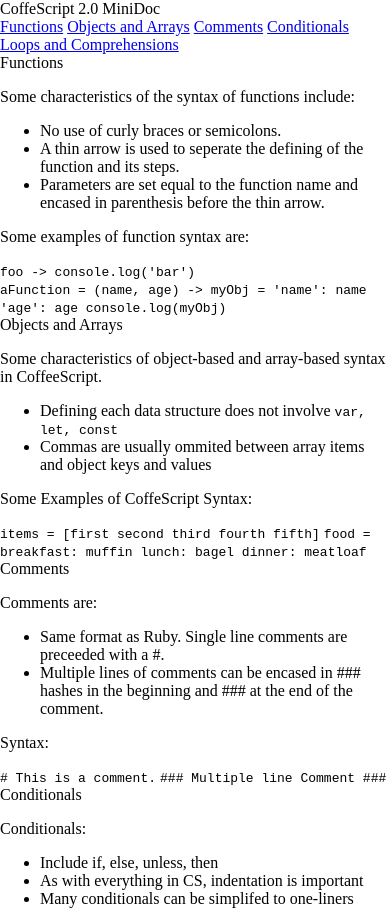
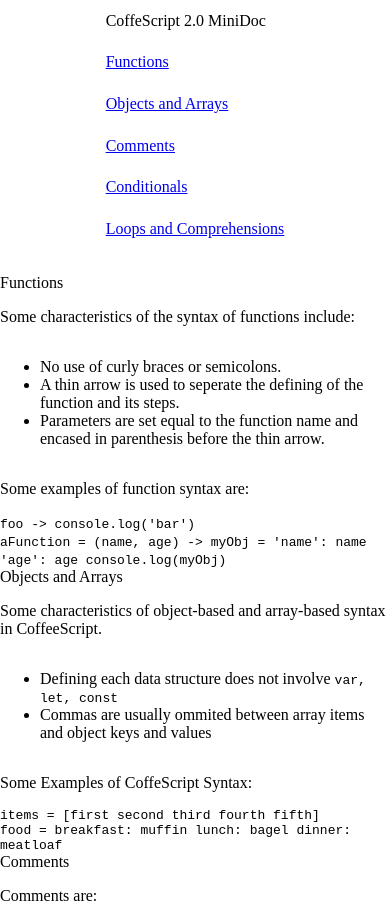
Before and after one commit to neodynia/tech-doc-pg, a plain HTML site: page index.html in a window 390 px wide. Shown: the top 911 px of the page. Drawn offline with Linux system fonts and the light colour scheme.

Commit message:
feat: Add css structure with grids and a media query

```diff
--- a/css/main.css
+++ b/css/main.css
@@ -4,3 +4,51 @@ body {
   padding: 0;
   max-width: 100%;
 }
+
+.grid-container {
+  display: grid;
+  grid-template-columns: 250px 1fr;
+  grid-gap: 1.5rem;
+
+}
+
+#navbar {
+  grid-column: 1 / 2;
+  display: flex;
+  flex-direction: column;
+  justify-content: space-around;
+  align-content: flex-start;
+}
+
+main {
+    grid-column: 2 / 3;
+}
+
+section {
+  display: flex;
+  flex-direction: column;
+  flex-wrap: wrap;
+}
+
+@media screen and (max-width: 650px) {
+  .grid-container {
+    display: grid;
+    grid-template-columns: 1fr;
+    grid-template-rows: 250px 1fr;
+    justify-items:center;
+  }
+
+  #navbar {
+    display: flex;
+    flex-flow: column nowrap;
+    justify-content:space-around;
+    align-content: center;
+    grid-column: 1 / 3;
+    grid-row: 1 / 2;
+  }
+
+  main {
+    grid-column: 1 / 3;
+    grid-row: 2 / 3;
+  }
+}
```
